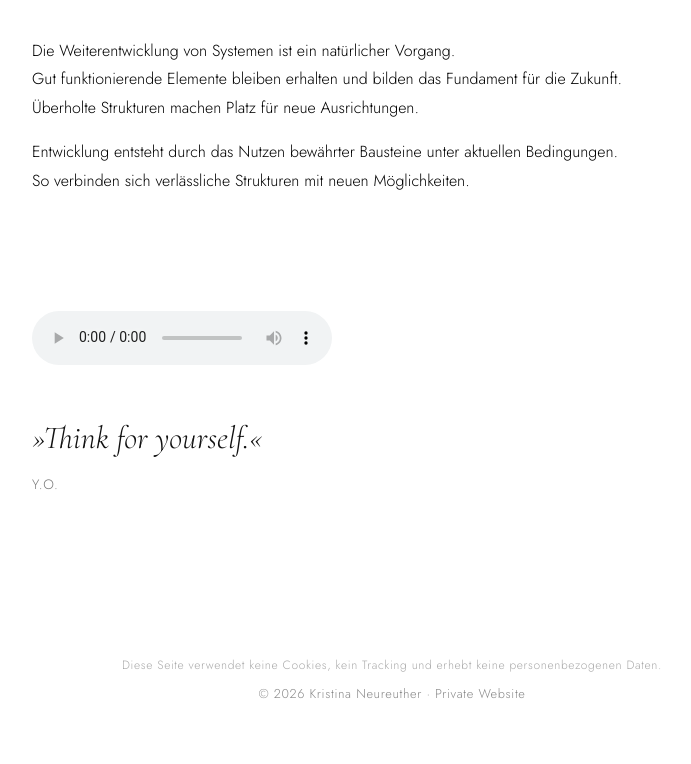
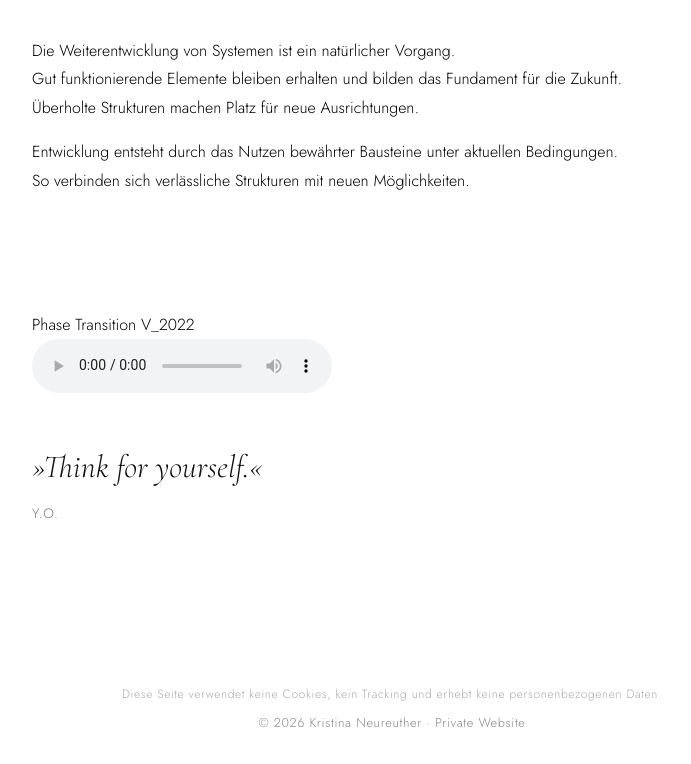
Before and after one commit to pattern-lab-dev/Website, a plain HTML site: page Systementwicklung/index.html in a window 1280 px wide. Shown: the part 629-1393 px from the top of the page, without its empty margins (248-939 px from the left). Before the commit the page ends 1365 px from the top, so only its background shows below. Drawn offline with nearby package versions, Linux system fonts and the light colour scheme.

Commit message:
Update audio label for audio player section

```diff
--- a/Systementwicklung/index.html
+++ b/Systementwicklung/index.html
@@ -197,7 +197,7 @@
 
 <!-- Audio Player Bereich -->
         <div class="audio-section"
-            <div class="audio-label"></div>
+            <div class="audio-label">Phase Transition V_2022</div>
             <audio controls>
                 <source src="phase_transition_v1.mp3" type="audio/mpeg">
             </audio>
```
